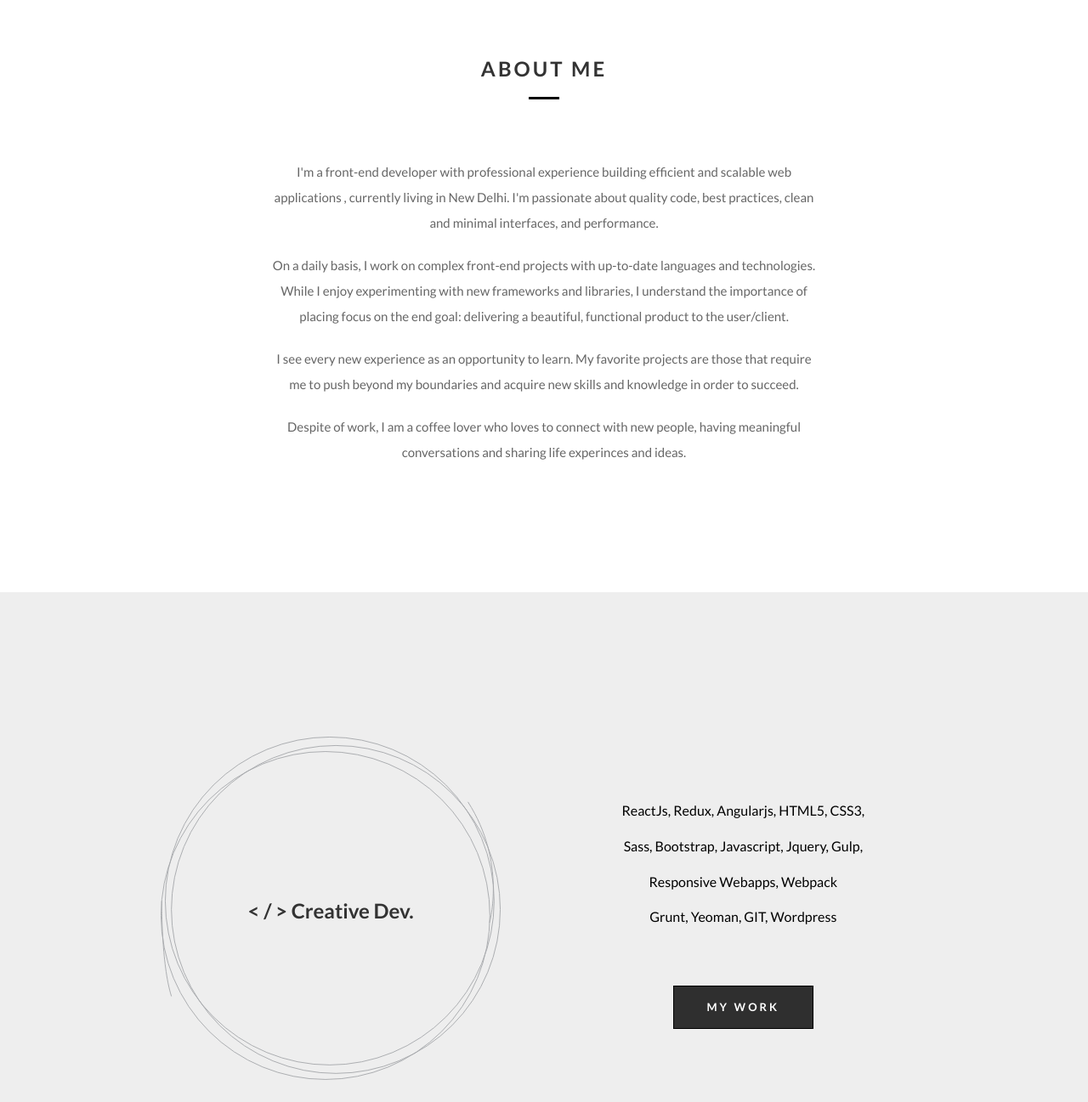
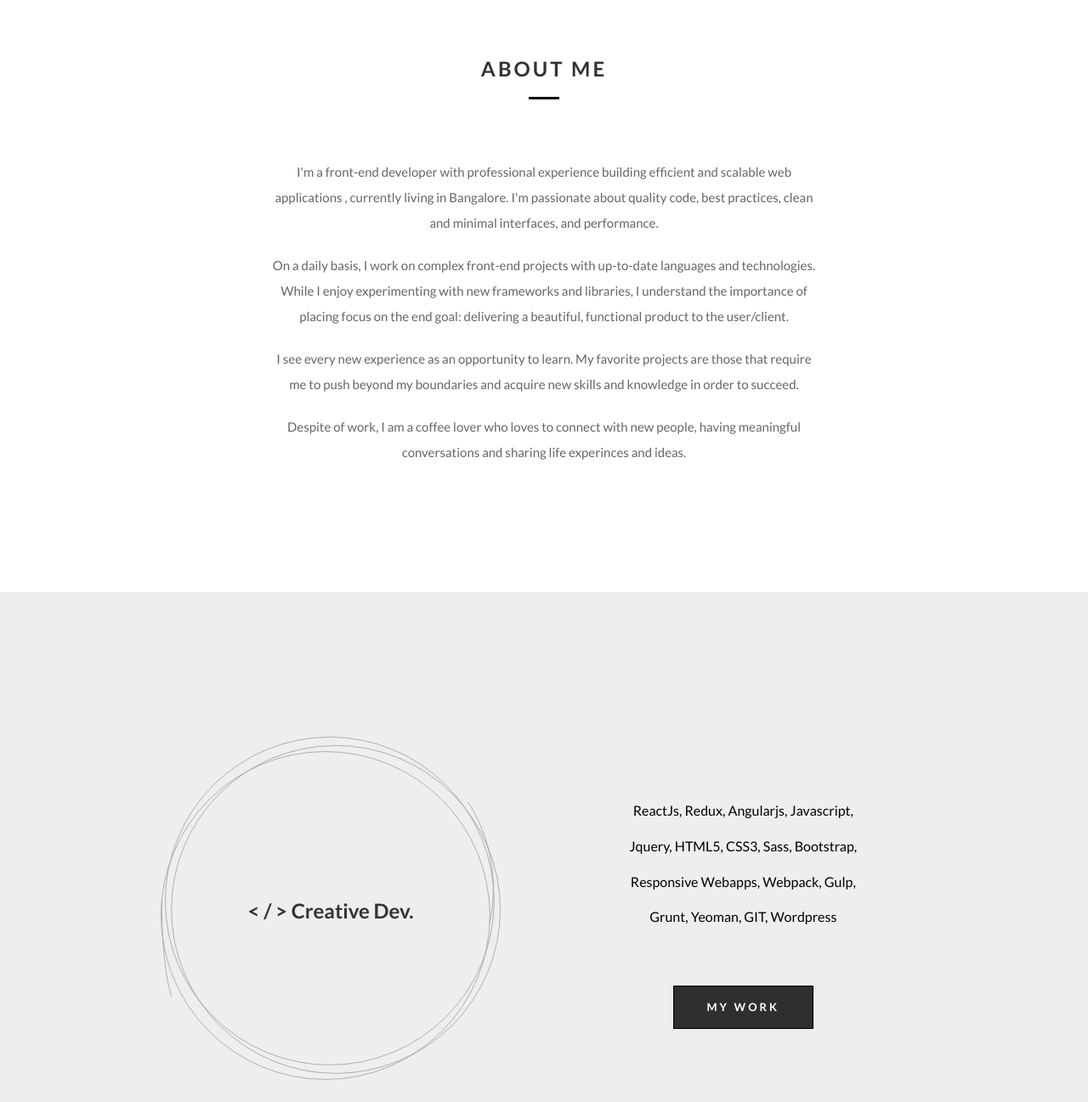
Before and after one commit to ankitatechie/old-version-ankitatechie.github.io, a plain HTML site: page index.html in a window 1280 px wide. Shown: the part 882-2179 px from the top of the page at 85% size. Drawn offline with Linux system fonts and the light colour scheme.

Commit message:
Update index.html

```diff
--- a/index.html
+++ b/index.html
@@ -64,7 +64,7 @@
             <div class="about-text">
                 <h1 class="wow fadeInUp">ABOUT ME</h1>
                 <div class="divider wow fadeInUp"></div>
-                <p class="wow fadeInUp">I'm a front-end developer with professional experience building efficient and scalable web applications , currently living in New Delhi. I'm passionate about quality code, best practices, clean and minimal interfaces, and performance.</p>
+                <p class="wow fadeInUp">I'm a front-end developer with professional experience building efficient and scalable web applications , currently living in Bangalore. I'm passionate about quality code, best practices, clean and minimal interfaces, and performance.</p>
                 <p class="wow fadeInUp">On a daily basis, I work on complex front-end projects with up-to-date languages and technologies. While I enjoy experimenting with new frameworks and libraries, I understand the importance of placing focus on the end goal: delivering a beautiful, functional product to the user/client.</p>
                 <p class="wow fadeInUp">I see every new experience as an opportunity to learn. My favorite projects are those that require me to push beyond my boundaries and acquire new skills and knowledge in order to succeed.</p>
                 <p class="wow fadeInUp">Despite of work, I am a coffee lover who loves to connect with new people, having meaningful conversations and sharing life experinces and ideas.</p>
@@ -80,7 +80,7 @@
                 </div>
             </div>
             <div class="inline text-wrapper">
-                <p class="wow fadeInUp">ReactJs, Redux, Angularjs, HTML5, CSS3, Sass, Bootstrap, Javascript, Jquery, Gulp, Responsive Webapps, Webpack<br/>Grunt, Yeoman, GIT, Wordpress</p>
+                <p class="wow fadeInUp">ReactJs, Redux, Angularjs, Javascript, Jquery, HTML5, CSS3, Sass, Bootstrap, Responsive Webapps, Webpack, Gulp,<br/>Grunt, Yeoman, GIT, Wordpress</p>
                 <div class="btn wow fadeInUp" data-wow-delay="0.1s"><a href="#work">My Work</a></div>
             </div>
         </div>
```
